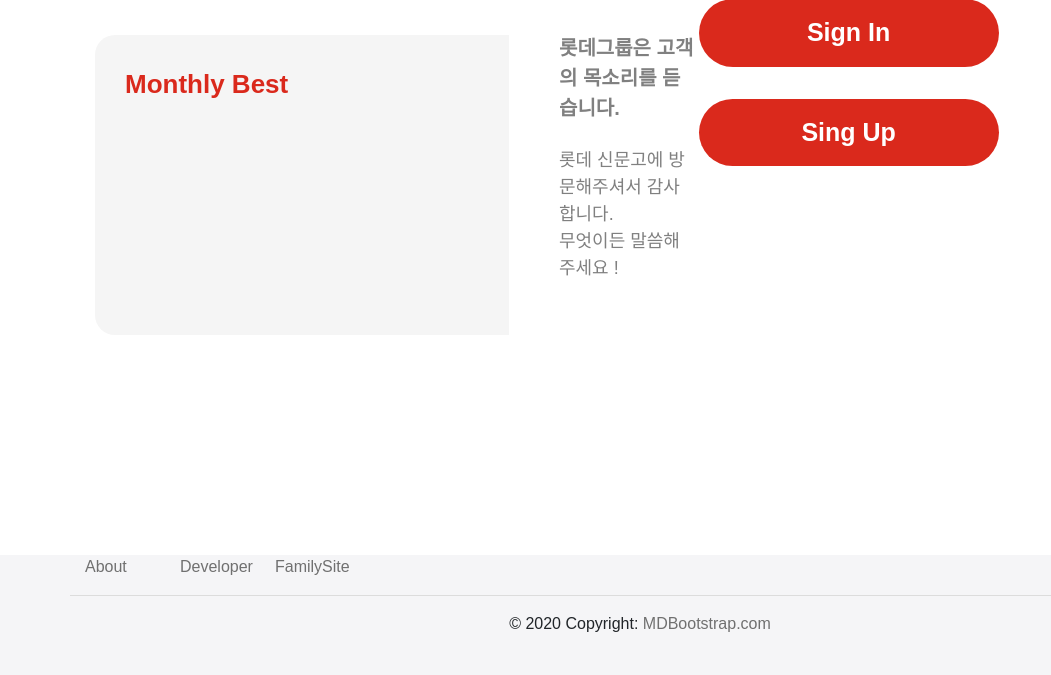
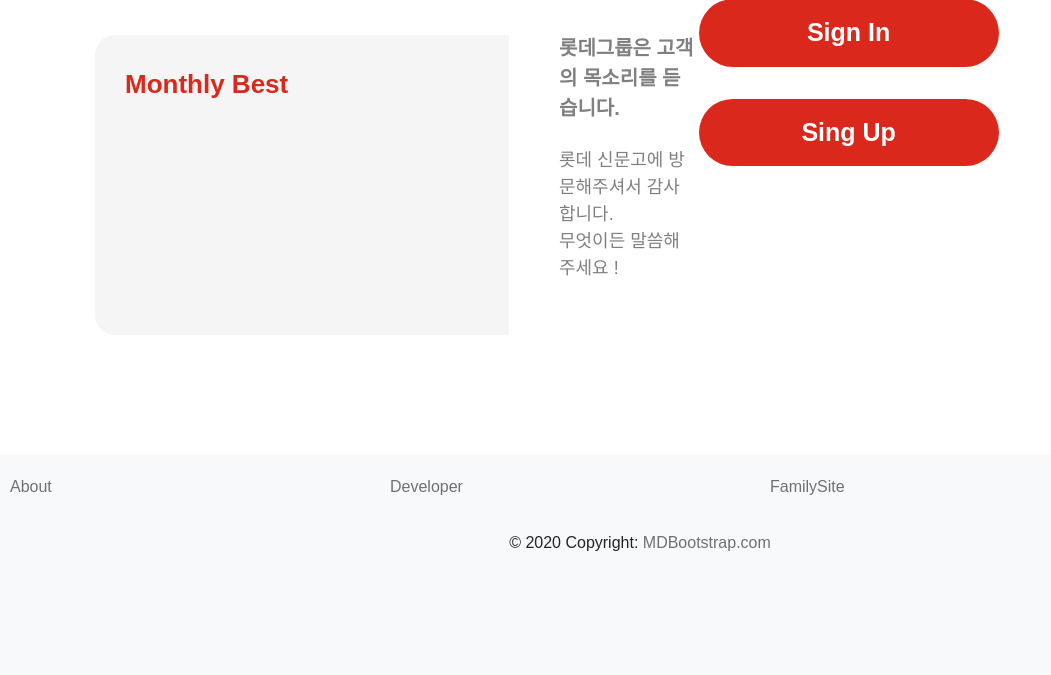
Before and after one commit to minjung0067/Likelion-LotteSinmungo, a Django app: page / in a window 1280 px wide. Shown: the part 345-1020 px from the top of the page, without its empty margins (0-1051 px from the left). After the commit the page ends 896 px from the top, so only its background shows below. Run offline with Django 3.2, Linux system fonts and the light colour scheme; data that the repository does not hold is empty; parts of the project's set-up code (start-up, migrations or seed data) failed here and were passed over; some libraries are stand-ins or nearby versions; some web fonts are replaced.

Commit message:
fix template

```diff
--- a/lotteSinmungo_project/app/templates/template.html
+++ b/lotteSinmungo_project/app/templates/template.html
@@ -217,7 +217,7 @@
                 </a>
             </div>
 
-        <div class = "row m_bar ">
+        <div class = "row m_bar" >
             <div class = "col-md-4 align-self-center" style="height: 100px; text-align: center; top: 30px;">
                 <a href ="{% url 'solution' %}" style="color: white; font-size : 25px; text-decoration: none;">롯데가 해냈어</a>
             </div>
@@ -238,13 +238,15 @@
 {% endblock contents %}
 
 <!-- Footer -->
-<footer  class="page-footer font-small indigo" style="background-color: #F5F5F7; margin-top: 100px; height: 120px;">
+
+
+<footer class="row page-footer font-small indigo" style="background-color: #F8F9FA; ">
     <!-- Footer Links -->
-    <div class="container text-center text-md-left">
+    <div class="container text-center text-md-left" style="padding-top: 20px; margin-left: 10px;">
       <!-- Grid row -->
-      <div class="row" style="border-bottom: solid gainsboro 1px">
+      <div class="row" >
         <!-- Grid column -->
-        <div class="col-md-1">
+        <div class="col-md-4">
           <!-- Links -->
           <ul class="list-unstyled">
             <li>
@@ -256,7 +258,7 @@
         <!-- Grid column -->
         <hr class="clearfix w-100 d-md-none">
         <!-- Grid column -->
-        <div class="col-md-1">
+        <div class="col-md-4 ">
           <!-- Links -->
           <ul class="list-unstyled">
             <li>
@@ -269,7 +271,7 @@
 
         <hr class="clearfix w-100 d-md-none">
         <!-- Grid column -->
-        <div class="col-md-1">
+        <div class="col-md-4">
           <!-- Links -->
           <ul class="list-unstyled">
             <li>
@@ -286,7 +288,7 @@
     <!-- Footer Links -->
 
     <!-- Copyright -->
-    <div class="footer-copyright text-center py-3">© 2020 Copyright:
+    <div class="footer-copyright text-center py-3 col-12">© 2020 Copyright:
       <a href="https://mdbootstrap.com/" style=" text-decoration: none; color :#707070;"> MDBootstrap.com</a>
     </div>
     <!-- Copyright -->
```
